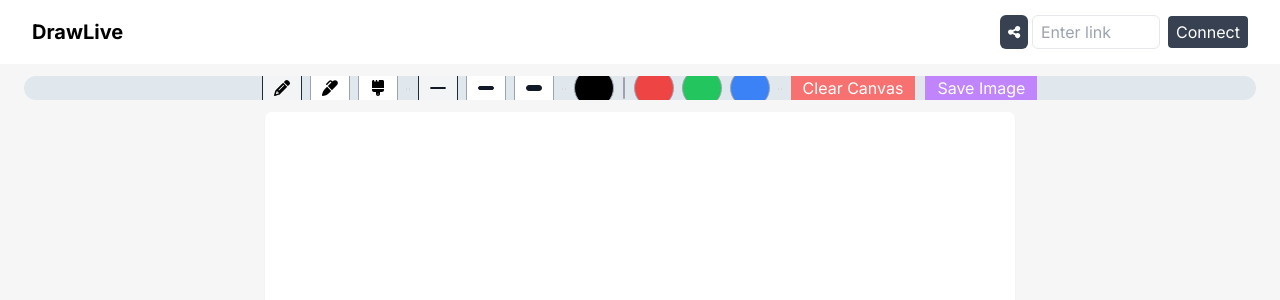
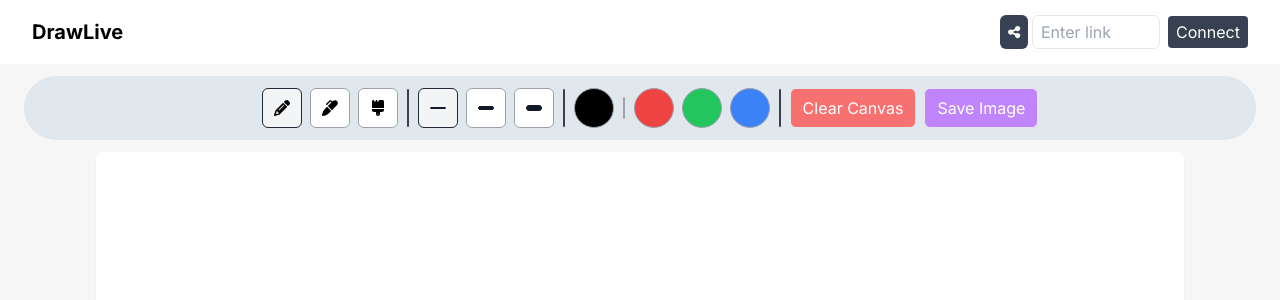
Before and after one commit to MAYasin/DrawLive, a Next.js app in the folder client/: page / in a window 1280 px wide. Shown: the top 300 px of the page. Built offline with nearby package versions, Linux system fonts and the light colour scheme; no server answers.

Commit message:
rem overflow

```diff
--- a/client/app/globals.css
+++ b/client/app/globals.css
@@ -32,10 +32,10 @@ body {
 
 .tool-bar {
   background-color: #e0e8ed;
+}
 
-  &::-webkit-scrollbar {
-    display: none;
-  }
+.tool-bar-child::-webkit-scrollbar {
+  display: none;
 }
 
 .divider {
--- a/client/app/page.tsx
+++ b/client/app/page.tsx
@@ -42,7 +42,6 @@ const Page: FunctionComponent<PageProps> = () => {
 
     useEffect(() => {
         const ctx = canvasRef.current?.getContext('2d')
-
         socket.emit('client-ready')
 
         socket.on('get-canvas-state', () => {
@@ -89,10 +88,27 @@ const Page: FunctionComponent<PageProps> = () => {
         drawLine({prevPoint, currentPoint, ctx, color, strokeWidth, brushType})
     }
 
+    useEffect(() => {
+        const canvas = canvasRef.current;
+
+        function resizeCanvas() {
+          canvas!.width = window.innerWidth * 0.85;
+          canvas!.height = window.innerHeight * 0.85;
+        }
+
+        resizeCanvas();
+        window.addEventListener('resize', resizeCanvas);
+
+        return () => {
+          window.removeEventListener('resize', resizeCanvas);
+        };
+    }, []);
+
     return (
-        <div className='flex flex-col h-screen w-screen'>
+        <div className='flex flex-col h-screen w-screen overflow-hidden'>
             <Navbar />
-            <div className='tool-bar py-3 pl-7 my-3 ml-6 md:mr-6 flex md:justify-center items-center overflow-y-hidden overflow-x-auto rounded-l-full md:rounded-r-full'>
+            <div className='tool-bar py-3 pl-7 my-3 ml-6 md:mr-6 flex md:justify-center items-center rounded-l-full md:rounded-r-full'>
+                <div className='tool-bar-child flex overflow-scroll'>
                     <BrushOptions onOptionChange={handleBrushOptionChange} />
                     <div className="divider border rounded-md bg-gray-700 mr-2"></div>
                     <StrokeOptions onOptionChange={handleStrokeOptionChange} />
@@ -106,12 +122,11 @@ const Page: FunctionComponent<PageProps> = () => {
                         <span>Save Image</span>
                     </div>
                 </div>
+            </div>
             <div className='flex justify-center items-center w-full h-full'>
                 <canvas
                 ref={canvasRef}
                 onMouseDown={onMouseDown}
-                width={750}
-                height={750}
                 className='rounded-md bg-white shadow-sm'/>
             </div>
         </div>
```
Also changed, not shown: client/package.json (+4 -4 lines), 1 other file (tests, documents, lock files or other folders). Lines whose indentation alone changed are shown as unchanged.
